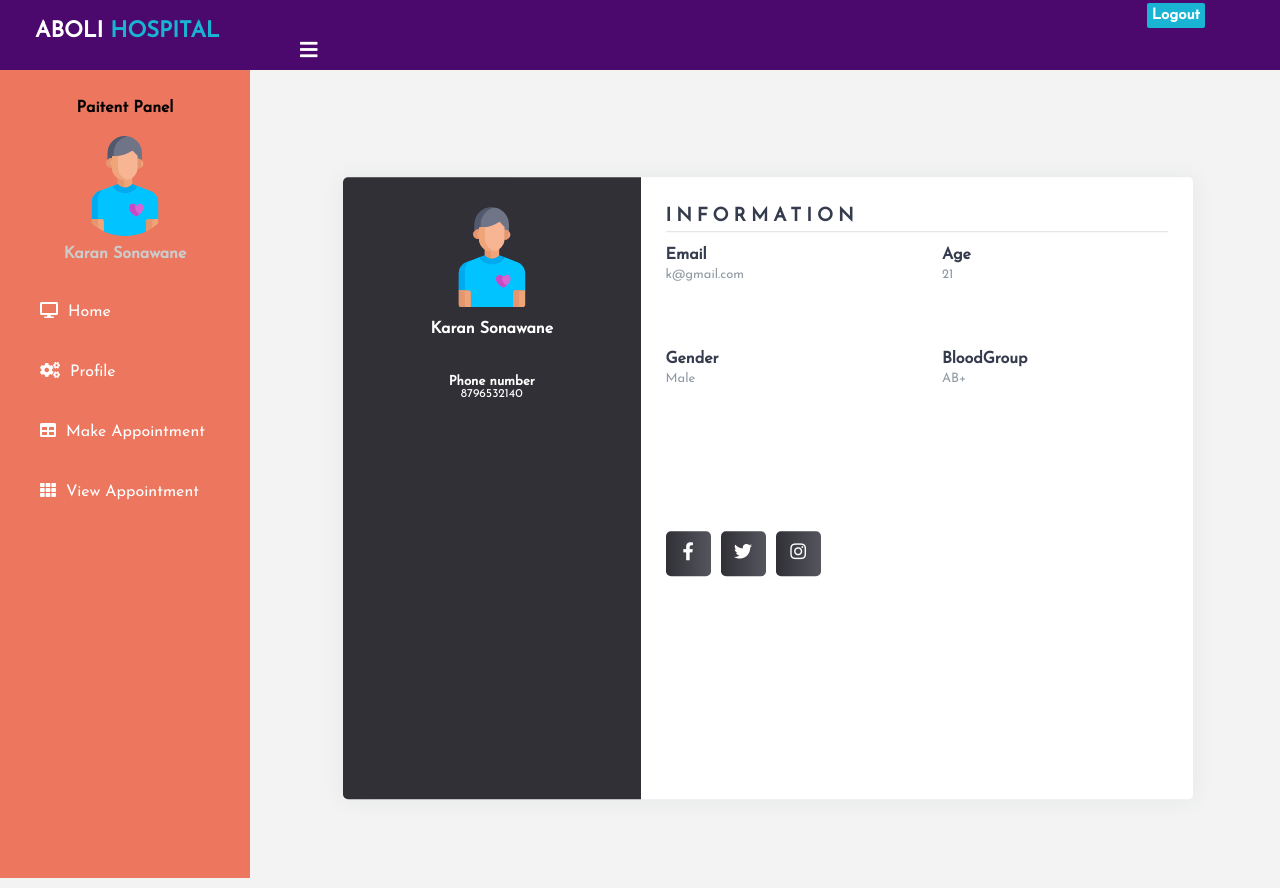
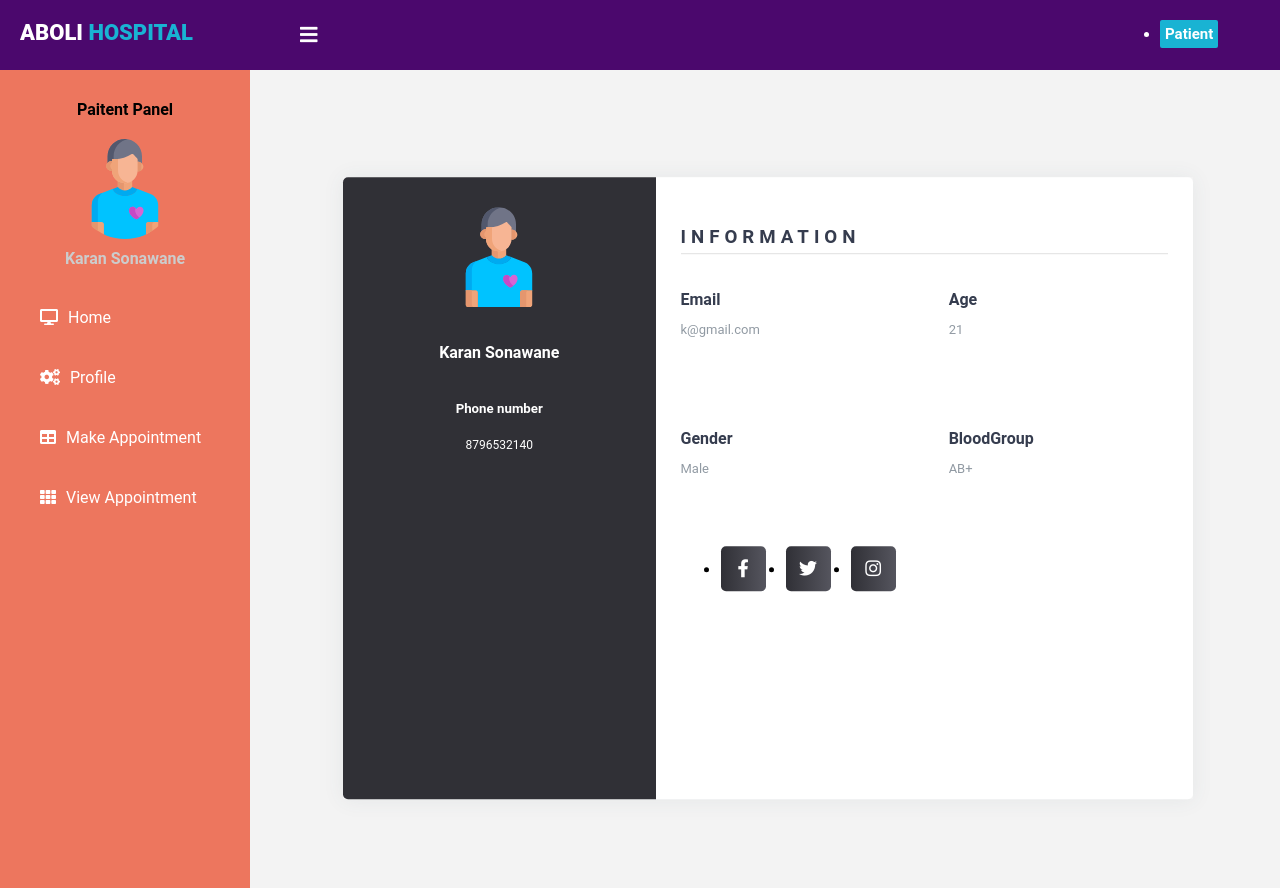
Before and after one commit to amitnileka/Multicare_web_project, a Django app: template Hosp/templates/patientprofile.html in a window 1280 px wide. Run offline with Django 3.2, Linux system fonts and the light colour scheme; the template is opened without the code that fills it: values that come from a table or form of the project are taken from there, others are empty; data comes from the database, SQL or seed files in the repository; some libraries are stand-ins or nearby versions.

Commit message:
Update patientprofile.html

```diff
--- a/Hosp/templates/patientprofile.html
+++ b/Hosp/templates/patientprofile.html
@@ -1,4 +1,4 @@
-{% extends 'temp1.html' %}
+{% extends 'patientinfo.html' %}
 {% load static %}
 {% block title %}
 <title>patient Profile</title>
@@ -8,14 +8,6 @@
 <style>
 
 @import url('https://fonts.googleapis.com/css?family=Josefin+Sans&display=swap');
-
-*{
-  margin: 0;
-  padding: 0;
-  box-sizing: border-box;
-  list-style: none;
-  font-family: 'Josefin Sans', sans-serif;
-}
 
 body{
    background-color: #f3f3f3;
@@ -110,11 +102,10 @@ body{
   width: 45px;
   height: 45px;
   background: linear-gradient(to right,#303036,#55555e);
-  margin-right: 10px;
+  margin-right: 20px;
   border-radius: 5px;
   text-align: center;
   line-height: 45px;
-  margin-top: 15%;
 }
 
 .wrapper .social_media ul li a{
```
